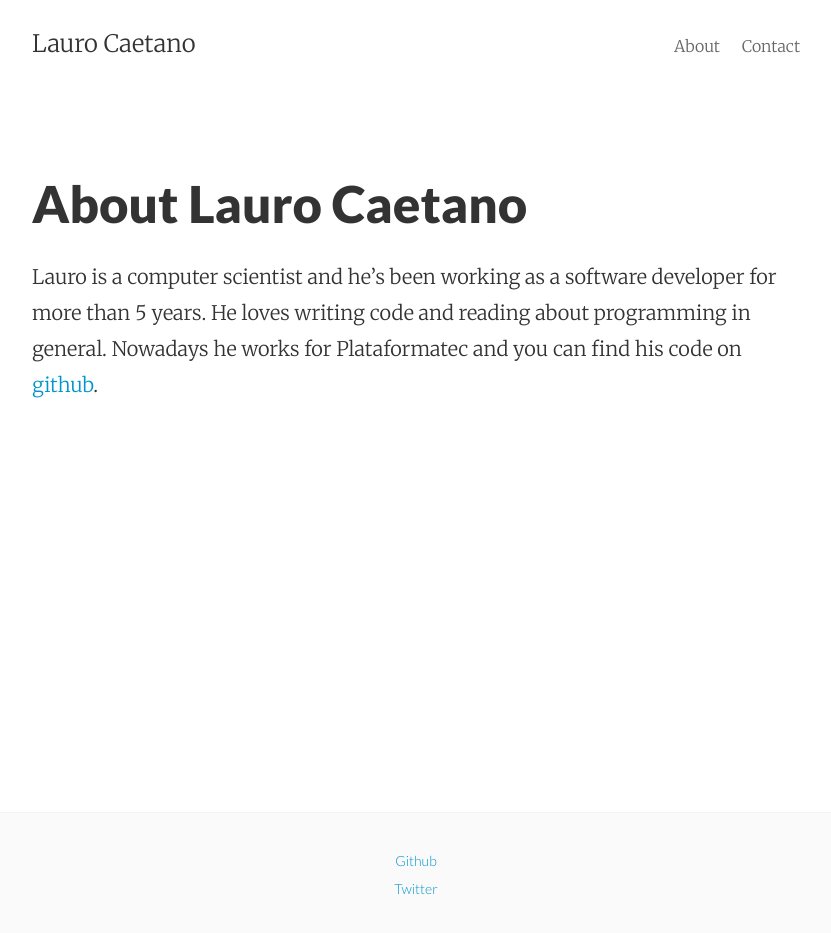
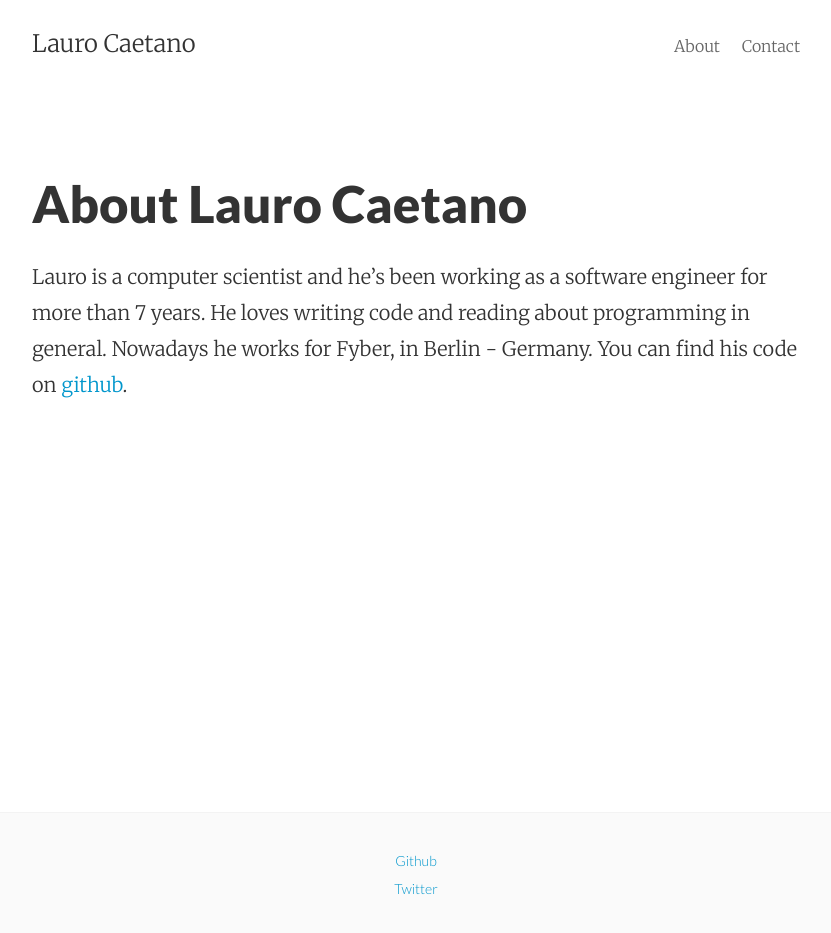
Before and after one commit to laurocaetano/laurocaetano.github.io, a Jekyll site: the page built from about.md, in a window 1280 px wide. Shown: the whole page, without its empty margins (224-1055 px from the left). Built offline with Jekyll 4.4.1, drawn with Linux system fonts in a browser that asks for light colours; nearby versions of some CDN libraries; Markdown is read by kramdown in place of the engine named in the settings.

Commit message:
update about me

```diff
--- a/about.md
+++ b/about.md
@@ -4,6 +4,7 @@ title: About Lauro Caetano
 permalink: /about/
 ---
 
-Lauro is a computer scientist and he's been working as a software developer for
-more than 5 years. He loves writing code and reading about programming in general.
-Nowadays he works for Plataformatec and you can find his code on [github](github.com/laurocaetano).
+Lauro is a computer scientist and he's been working as a software engineer for
+more than 7 years. He loves writing code and reading about programming in general.
+Nowadays he works for Fyber, in Berlin - Germany.
+You can find his code on [github](github.com/laurocaetano).
```
